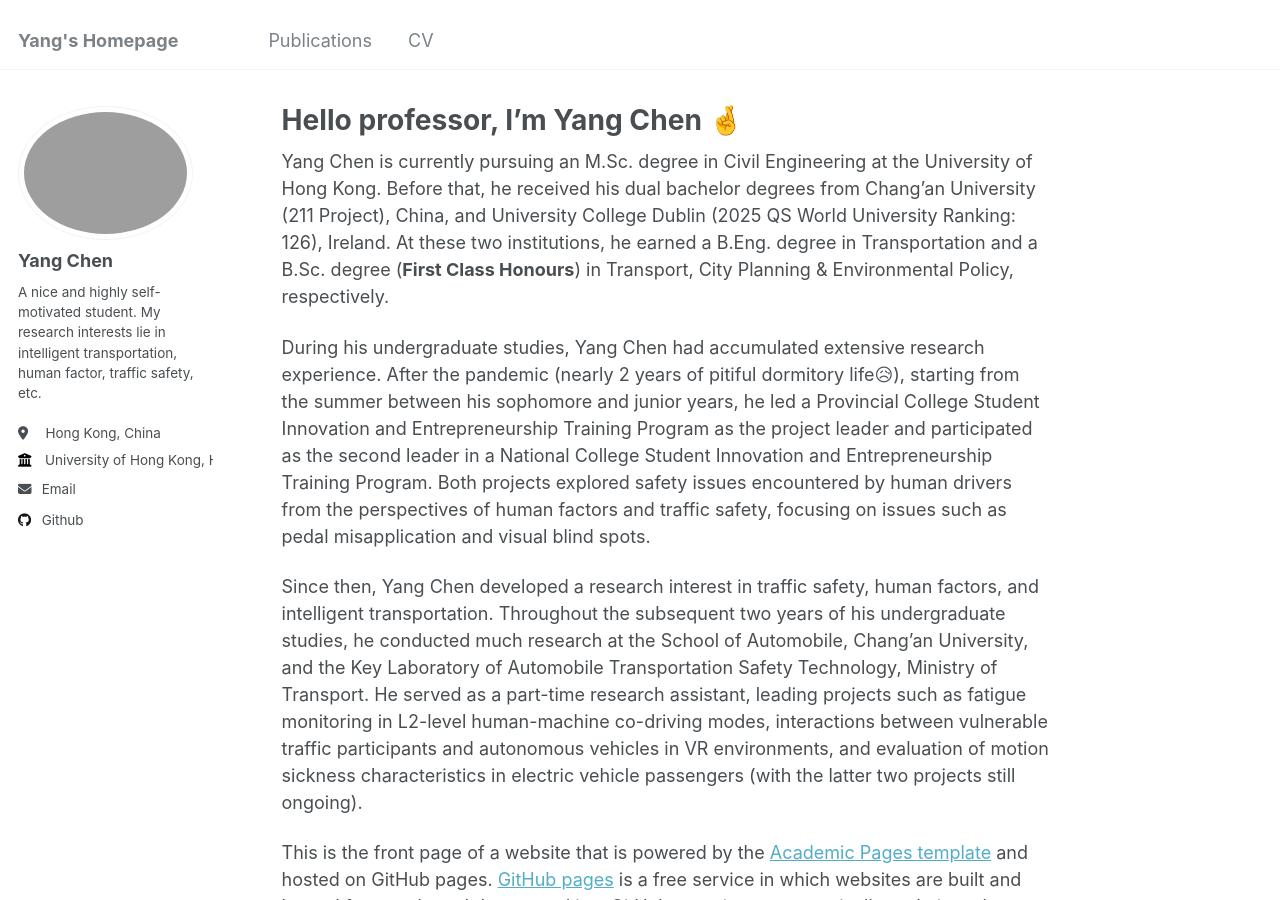
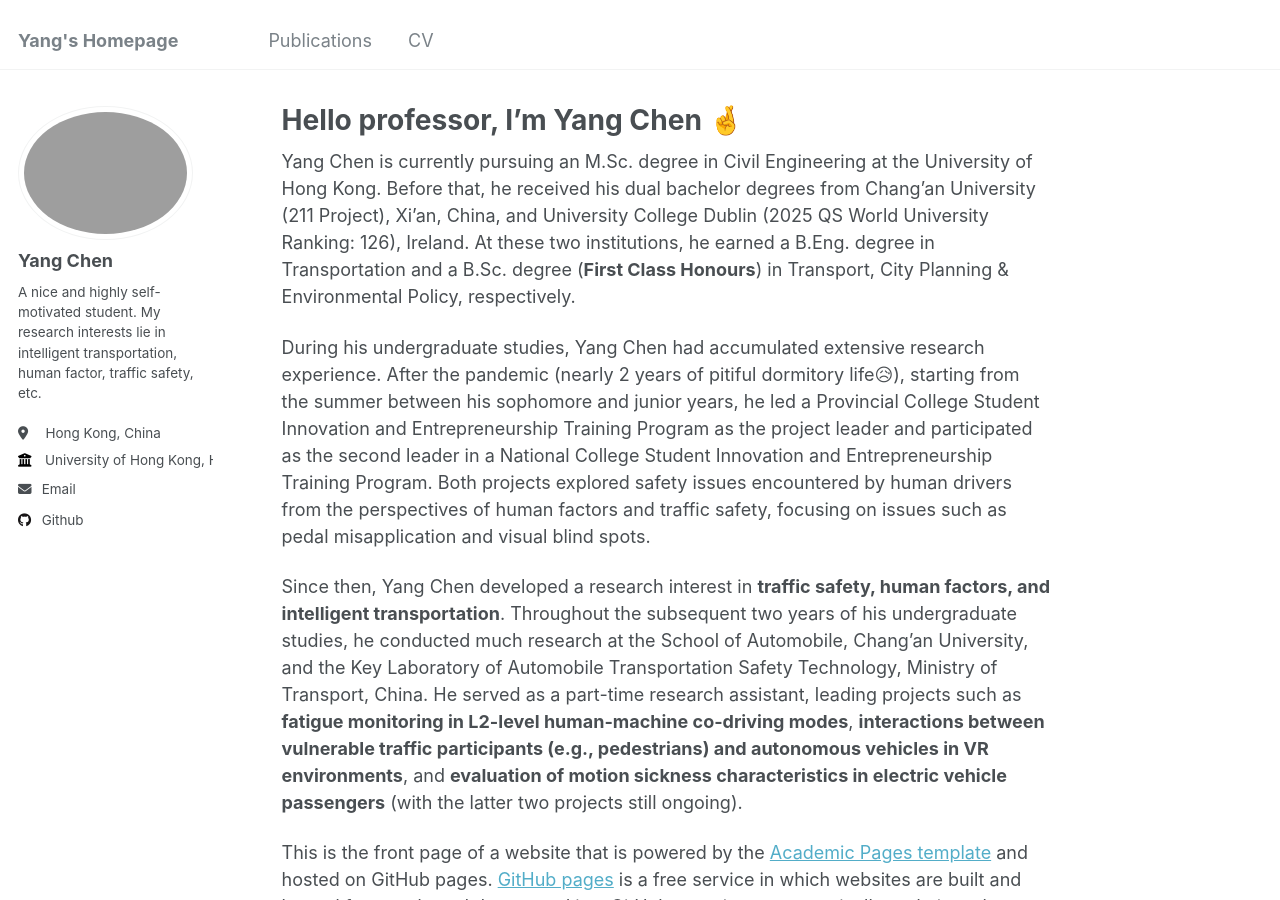
Before and after one commit to Sugar-eatingSheep/YangCHEN.github.io, a Jekyll site: the page built from _pages/about.md, in a window 1280 px wide and 900 px high. Built offline with Jekyll 4.4.1, drawn with Linux system fonts in a browser that asks for light colours.

Commit message:
Update about.md

```diff
--- a/_pages/about.md
+++ b/_pages/about.md
@@ -7,11 +7,11 @@ redirect_from:
   - /about.html
 ---
 
-Yang Chen is currently pursuing an M.Sc. degree in Civil Engineering at the University of Hong Kong. Before that, he received his dual bachelor degrees from Chang'an University (211 Project), China, and University College Dublin (2025 QS World University Ranking: 126), Ireland. At these two institutions, he earned a B.Eng. degree in Transportation and a B.Sc. degree (**First Class Honours**) in Transport, City Planning & Environmental Policy, respectively.
+Yang Chen is currently pursuing an M.Sc. degree in Civil Engineering at the University of Hong Kong. Before that, he received his dual bachelor degrees from Chang'an University (211 Project), Xi'an, China, and University College Dublin (2025 QS World University Ranking: 126), Ireland. At these two institutions, he earned a B.Eng. degree in Transportation and a B.Sc. degree (**First Class Honours**) in Transport, City Planning & Environmental Policy, respectively.
 
 During his undergraduate studies, Yang Chen had accumulated extensive research experience. After the pandemic (nearly 2 years of pitiful dormitory life😥), starting from the summer between his sophomore and junior years, he led a Provincial College Student Innovation and Entrepreneurship Training Program as the project leader and participated as the second leader in a National College Student Innovation and Entrepreneurship Training Program. Both projects explored safety issues encountered by human drivers from the perspectives of human factors and traffic safety, focusing on issues such as pedal misapplication and visual blind spots.
 
-Since then, Yang Chen developed a research interest in traffic safety, human factors, and intelligent transportation. Throughout the subsequent two years of his undergraduate studies, he conducted much research at the School of Automobile, Chang'an University, and the Key Laboratory of Automobile Transportation Safety Technology, Ministry of Transport. He served as a part-time research assistant, leading projects such as fatigue monitoring in L2-level human-machine co-driving modes, interactions between vulnerable traffic participants and autonomous vehicles in VR environments, and evaluation of motion sickness characteristics in electric vehicle passengers (with the latter two projects still ongoing).
+Since then, Yang Chen developed a research interest in **traffic safety, human factors, and intelligent transportation**. Throughout the subsequent two years of his undergraduate studies, he conducted much research at the School of Automobile, Chang'an University, and the Key Laboratory of Automobile Transportation Safety Technology, Ministry of Transport, China. He served as a part-time research assistant, leading projects such as **fatigue monitoring in L2-level human-machine co-driving modes**, **interactions between vulnerable traffic participants (e.g., pedestrians) and autonomous vehicles in VR environments**, and **evaluation of motion sickness characteristics in electric vehicle passengers** (with the latter two projects still ongoing).
 
 This is the front page of a website that is powered by the [Academic Pages template](https://github.com/academicpages/academicpages.github.io) and hosted on GitHub pages. [GitHub pages](https://pages.github.com) is a free service in which websites are built and hosted from code and data stored in a GitHub repository, automatically updating when a new commit is made to the respository. This template was forked from the [Minimal Mistakes Jekyll Theme](https://mmistakes.github.io/minimal-mistakes/) created by Michael Rose, and then extended to support the kinds of content that academics have: publications, talks, teaching, a portfolio, blog posts, and a dynamically-generated CV. You can fork [this repository](https://github.com/academicpages/academicpages.github.io) right now, modify the configuration and markdown files, add your own PDFs and other content, and have your own site for free, with no ads! An older version of this template powers my own personal website at [stuartgeiger.com](http://stuartgeiger.com), which uses [this Github repository](https://github.com/staeiou/staeiou.github.io).
 
```
